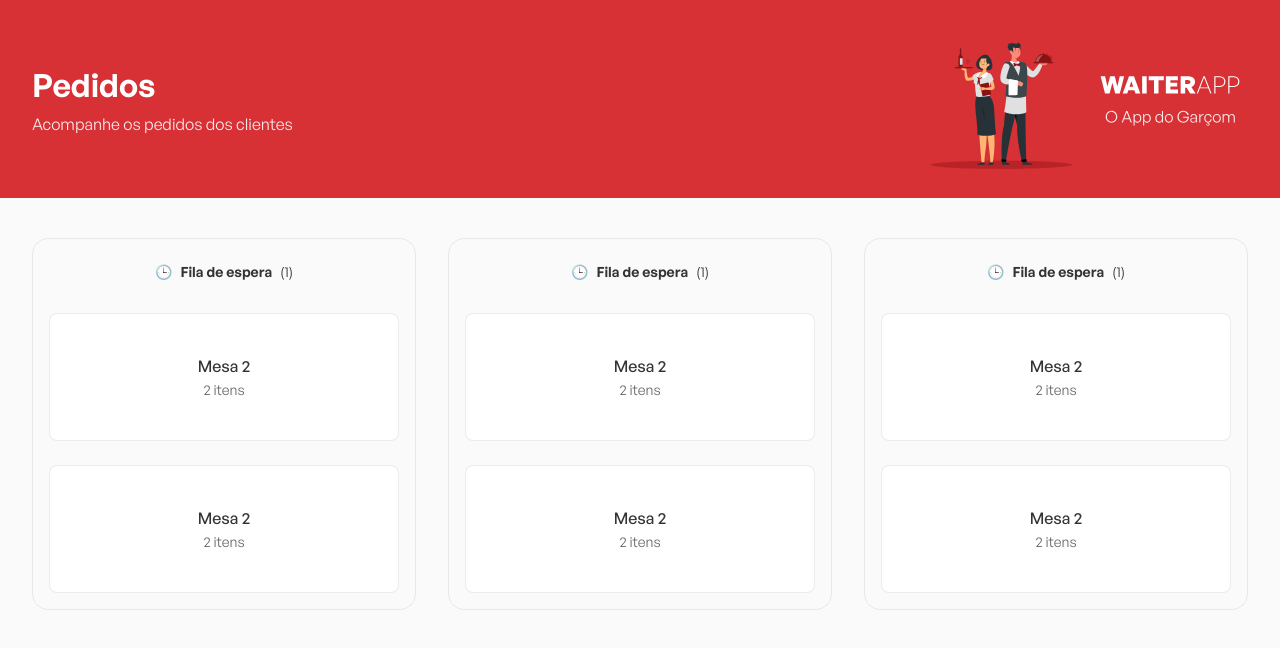
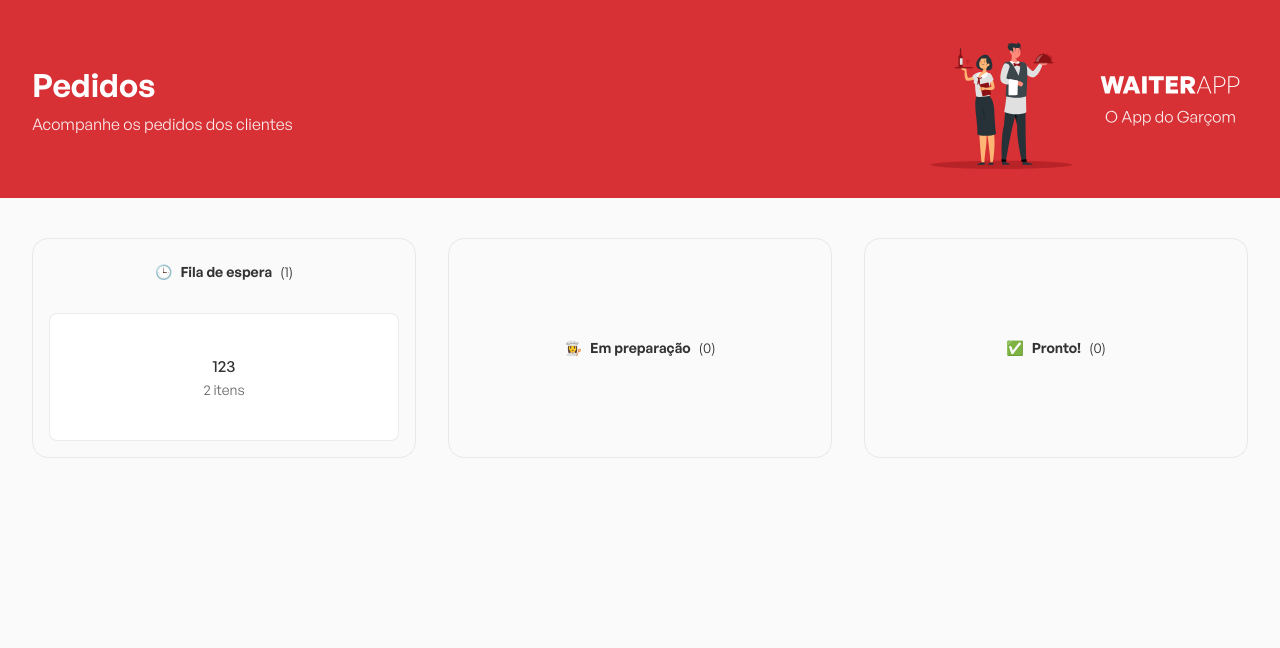
Before and after one commit to d0ugui/waiterapp, a React (Vite) app in the folder fe/: page / in a window 1280 px wide. Shown: the top 648 px of the page. Built offline with nearby package versions, Linux system fonts and the light colour scheme.

Commit message:
refactor: creating orders-board

```diff
--- a/fe/src/components/Orders/index.tsx
+++ b/fe/src/components/Orders/index.tsx
@@ -1,67 +1,53 @@
-import { Container, Board, OrdersContainer } from './styles';
+import { Order } from '../../types/Order';
+import { OrdersBoard } from '../OrdersBoard';
+import { Container } from './styles';
+
+const orders: Order[] = [
+  {
+    _id: '6372e48cbcd195b0d3d0f7f3',
+    table: '123',
+    status: 'WAITING',
+    products: [
+      {
+        product: {
+          name: 'Pizza quatro queijos',
+          imagePath: '1668472896991-quatro-queijos.png',
+          price: 40,
+        },
+        quantity: 3,
+        _id: '6372e48cbcd195b0d3d0f7f4'
+      },
+      {
+        product: {
+          name: 'Coca cola',
+          imagePath: '1668473462705-coca-cola.png',
+          price: 7,
+        },
+        quantity: 2,
+        _id: '6372e48cbcd195b0d3d0f7f5'
+      }
+    ],
+  }
+];
 
 export function Orders() {
   return (
     <Container>
-      <Board>
-        <header>
-          <span>🕒</span>
-          <strong>Fila de espera</strong>
-          <span>(1)</span>
-        </header>
-
-        <OrdersContainer>
-          <button type="button">
-            <strong>Mesa 2</strong>
-            <span>2 itens</span>
-          </button>
-
-          <button type="button">
-            <strong>Mesa 2</strong>
-            <span>2 itens</span>
-          </button>
-        </OrdersContainer>
-      </Board>
-
-      <Board>
-        <header>
-          <span>🕒</span>
-          <strong>Fila de espera</strong>
-          <span>(1)</span>
-        </header>
-
-        <OrdersContainer>
-          <button type="button">
-            <strong>Mesa 2</strong>
-            <span>2 itens</span>
-          </button>
-
-          <button type="button">
-            <strong>Mesa 2</strong>
-            <span>2 itens</span>
-          </button>
-        </OrdersContainer>
-      </Board>
-
-      <Board>
-        <header>
-          <span>🕒</span>
-          <strong>Fila de espera</strong>
-          <span>(1)</span>
-        </header>
-
-        <OrdersContainer>
-          <button type="button">
-            <strong>Mesa 2</strong>
-            <span>2 itens</span>
-          </button>
-
-          <button type="button">
-            <strong>Mesa 2</strong>
-            <span>2 itens</span>
-          </button>
-        </OrdersContainer>
-      </Board>
+      <OrdersBoard
+        icon="🕒"
+        title="Fila de espera"
+        orders={orders}
+      />
+      <OrdersBoard
+        icon="👩‍🍳"
+        title="Em preparação"
+        orders={[]}
+      />
+      <OrdersBoard
+        icon="✅"
+        title="Pronto!"
+        orders={[]}
+      />
     </Container>
   );
 }
--- a/fe/src/components/Orders/styles.ts
+++ b/fe/src/components/Orders/styles.ts
@@ -7,56 +7,3 @@
   display: flex;
   gap: 32px;
 `;
-
-export const Board = styled.div`
-  padding: 16px;
-  border: 1px solid rgba(204, 204, 204, 0.4);
-  border-radius: 16px;
-
-  display: flex;
-  flex-direction: column;
-  align-items: center;
-  flex: 1;
-
-  header {
-    padding: 8px;
-    font-size: 14px;
-    display: flex;
-    align-items: center;
-    gap: 8px;
-  }
-`;
-
-export const OrdersContainer = styled.div`
-  display: flex;
-  flex-direction: column;
-  width: 100%;
-  margin-top: 24px;
-
-  button {
-    background: #fff;
-    border: 1px solid rgba(204, 204, 204, 0.4);
-    height: 128px;
-    border-radius: 8px;
-    width: 100%;
-    display: flex;
-    flex-direction: column;
-    justify-content: center;
-    align-items: center;
-    gap: 4px;
-
-    strong {
-      font-weight: 500;
-    }
-
-    span {
-      font-size: 14px;
-      color: #666;
-    }
-
-    & + button {
-      margin-top: 24px;
-    }
-  }
-
-`;
--- /dev/null
+++ b/fe/src/components/OrdersBoard/index.tsx
@@ -0,0 +1,31 @@
+import { Order } from '../../types/Order';
+import { Board, OrdersContainer } from './styles';
+
+interface OrdersBoardProps {
+  icon: string;
+  title: string;
+  orders: Order[];
+}
+
+export function OrdersBoard({ icon, title, orders }: OrdersBoardProps) {
+  return (
+    <Board>
+      <header>
+        <span>{icon}</span>
+        <strong>{title}</strong>
+        <span>({orders.length})</span>
+      </header>
+
+      {orders.length > 0 && (
+        <OrdersContainer>
+          {orders.map((order) => (
+            <button type="button" key={order._id}>
+              <strong>{order.table}</strong>
+              <span>{order.products.length} itens</span>
+            </button>
+          ))}
+        </OrdersContainer>
+      )}
+    </Board>
+  );
+}
--- /dev/null
+++ b/fe/src/components/OrdersBoard/styles.ts
@@ -0,0 +1,54 @@
+import styled from 'styled-components';
+
+export const Board = styled.div`
+  padding: 16px;
+  border: 1px solid rgba(204, 204, 204, 0.4);
+  border-radius: 16px;
+
+  display: flex;
+  flex-direction: column;
+  align-items: center;
+  justify-content: center;
+  flex: 1;
+
+  header {
+    padding: 8px;
+    font-size: 14px;
+    display: flex;
+    align-items: center;
+    gap: 8px;
+  }
+`;
+
+export const OrdersContainer = styled.div`
+  display: flex;
+  flex-direction: column;
+  width: 100%;
+  margin-top: 24px;
+
+  button {
+    background: #fff;
+    border: 1px solid rgba(204, 204, 204, 0.4);
+    height: 128px;
+    border-radius: 8px;
+    width: 100%;
+    display: flex;
+    flex-direction: column;
+    justify-content: center;
+    align-items: center;
+    gap: 4px;
+
+    strong {
+      font-weight: 500;
+    }
+
+    span {
+      font-size: 14px;
+      color: #666;
+    }
+
+    & + button {
+      margin-top: 24px;
+    }
+  }
+`;
--- /dev/null
+++ b/fe/src/types/Order.ts
@@ -0,0 +1,14 @@
+export interface Order {
+  _id: string;
+  table: string;
+  status: string;
+  products: {
+    _id: string;
+    quantity: number;
+    product: {
+      name: string;
+      imagePath: string;
+      price: number;
+    };
+  }[];
+}
```
